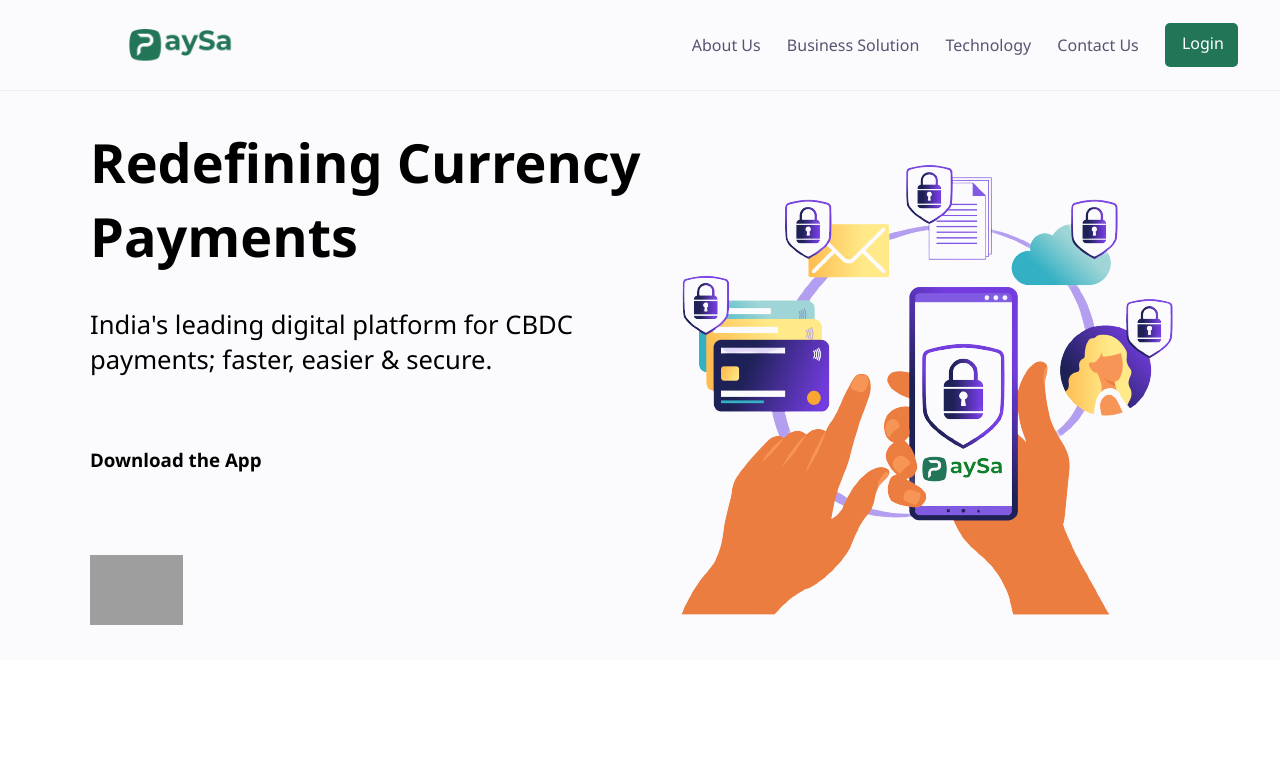
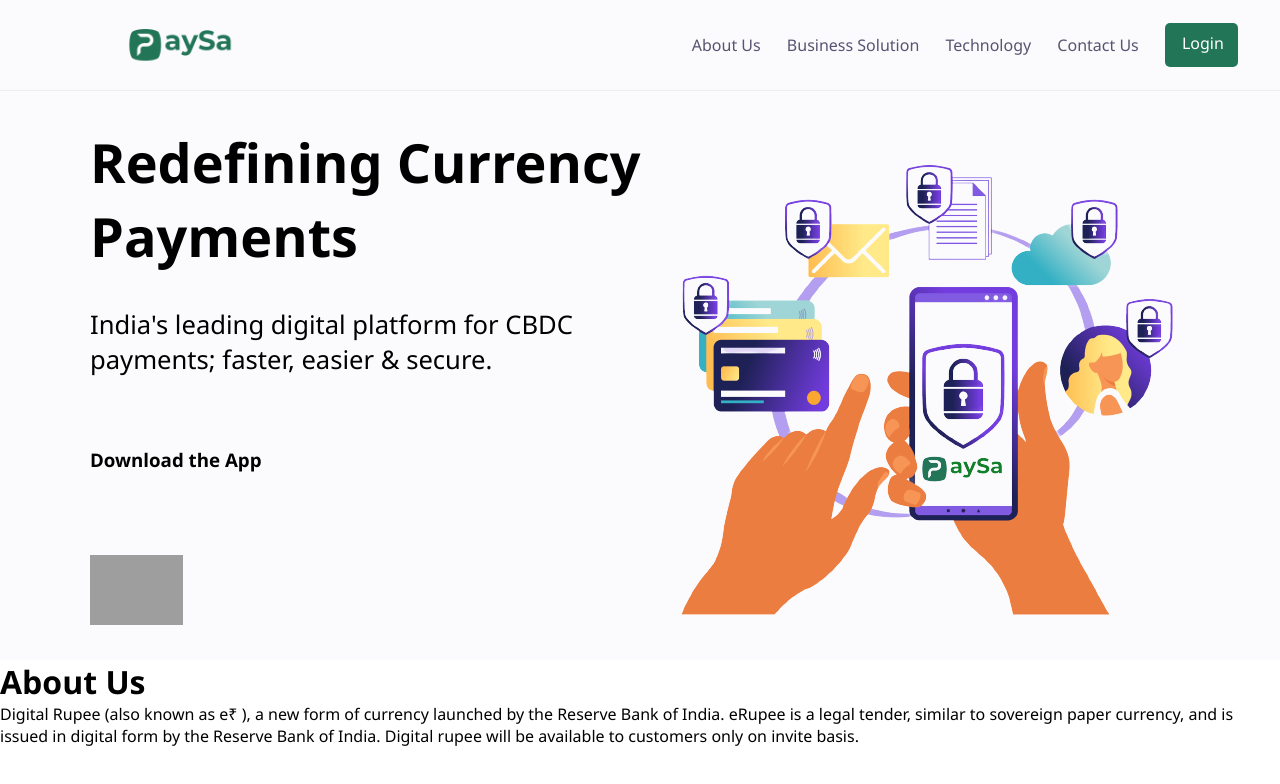
Before and after one commit to 09Farhan/Engine, a plain HTML site: page pro1/index.html in a window 1280 px wide. Drawn offline with Linux system fonts and the light colour scheme; grey boxes are pictures that could not be loaded.

Commit message:
Update index.html
about-us added

```diff
--- a/pro1/index.html
+++ b/pro1/index.html
@@ -53,3 +53,11 @@
             <img src="firstpageimg.png">
         </div>
     </div>
+    <div class="about_us">
+        <div class="about_head">
+            <h1>About Us</h1>
+        </div>
+        <div class="about-in">
+            <p>Digital Rupee (also known as e₹ ), a new form of currency launched by the Reserve Bank of India. eRupee is a legal tender, similar to sovereign paper currency, and is issued in digital form by the Reserve Bank of India. Digital rupee will be available to customers only on invite basis.</p>
+        </div>
+    </div>
```
